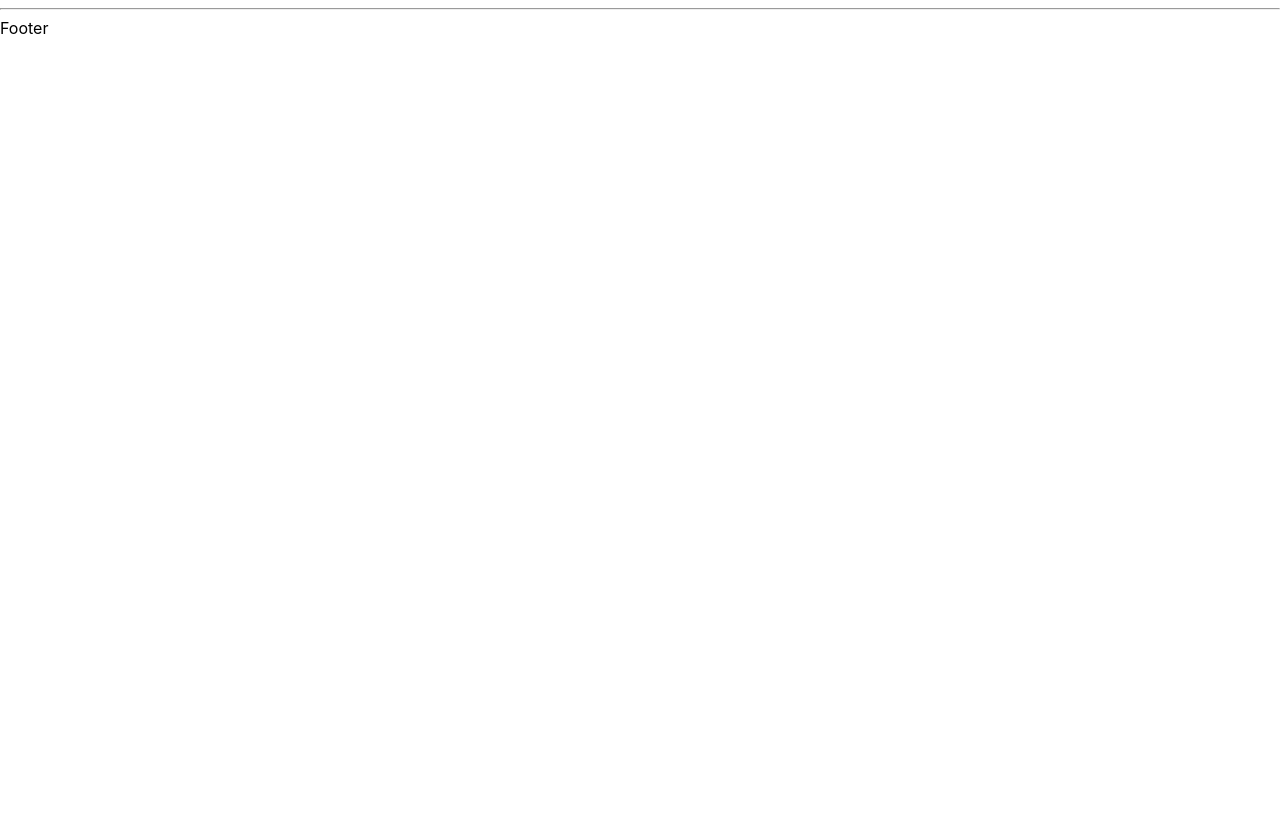
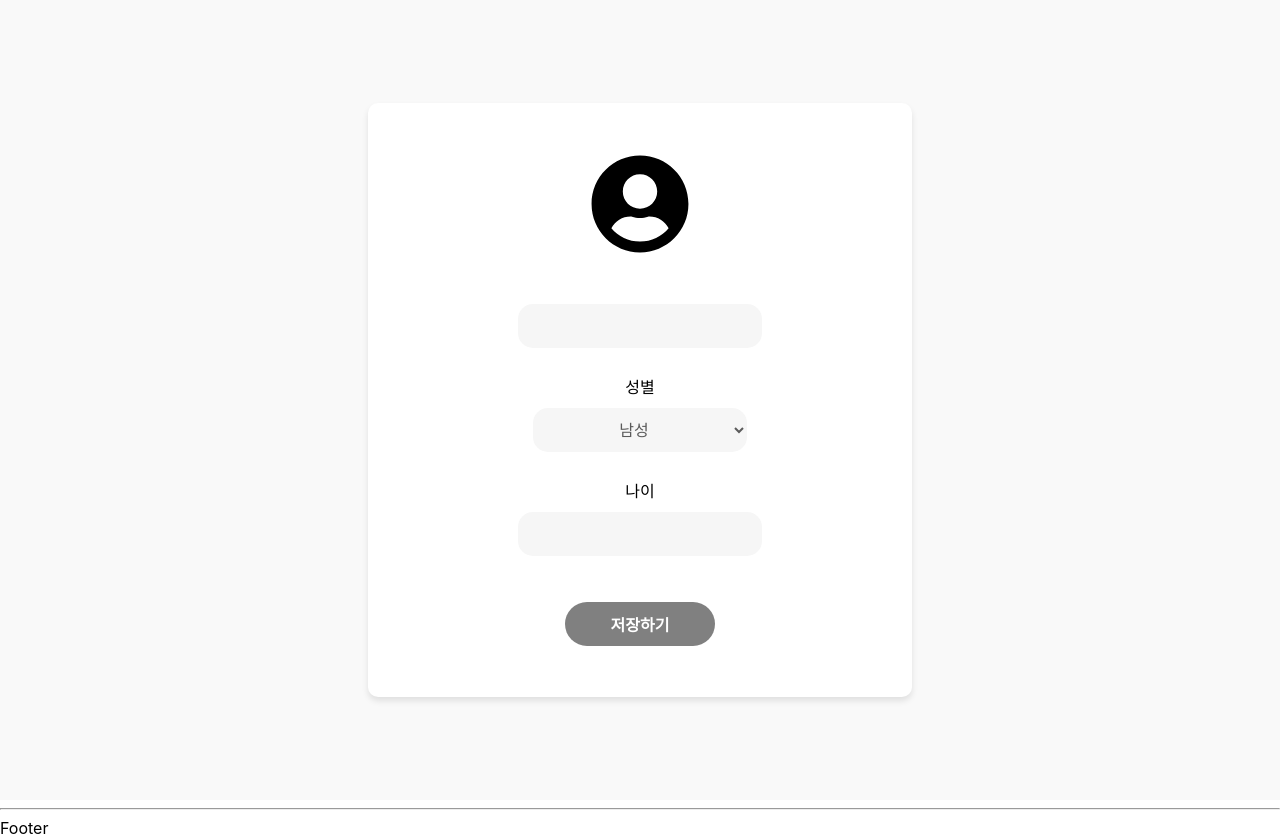
Before and after one commit to 2025-GDGoC-Hackaton-Baekya/web, a React (Create React App) app: page /profile in a window 1280 px wide. Before the commit this address had no page. Before the commit the page ends 800 px from the top, so only its background shows below. Built offline with nearby package versions, Linux system fonts and the light colour scheme.

Commit message:
마이페이지

```diff
--- a/package.json
+++ b/package.json
@@ -8,6 +8,7 @@
     "cra-template-typescript": "1.2.0",
     "react": "^19.0.0",
     "react-dom": "^19.0.0",
+    "react-icons": "^5.4.0",
     "react-router-dom": "^7.1.3",
     "react-scripts": "5.0.1",
     "sass": "^1.83.4",
@@ -37,5 +38,8 @@
       "last 1 firefox version",
       "last 1 safari version"
     ]
+  },
+  "devDependencies": {
+    "@babel/plugin-proposal-private-property-in-object": "^7.21.11"
   }
 }
--- a/src/App.tsx
+++ b/src/App.tsx
@@ -1,11 +1,13 @@
 import { BrowserRouter, Routes, Route } from "react-router-dom";
 import React from "react";
-import Header from "./component/Header.tsx";
 import Welcome from "./component/page/Welcome.tsx";
 import Resume from "./component/page/Resume.tsx";
 import Notice from "./component/page/Notice.tsx";
 import Footer from "./component/page/Footer.tsx";
 import Gohome from "./component/page/Gohome.tsx";
+import Mymypage from "./component/page/Mymypage.tsx";
+import Profile from "./component/page/Profile.tsx";
+import Home from "./component/page/Home.tsx";
 function App() {
   return (
     <BrowserRouter>
@@ -14,7 +16,11 @@ function App() {
           <Route path="/" element={<Welcome value="환영합니다!" color="blue" />} />
           <Route path="/resume" element={<Resume />} />
           <Route path="/notice" element={<Notice />} />
-          <Route path="/gohome" element={<Gohome color="blue" margin="0.5em" fontSize="2" value="환영합니다!" />} />
+          <Route path="/gohome" element={<Gohome color="blue" margin="0.5em" fontSize="2"/>} />
+          <Route path="/mypage" element={<Mymypage />} />
+          <Route path="/profile" element={<Profile />} />
+          <Route path="/home" element={<Home />} />
+
         </Routes>
         <Footer />
       </div>
--- a/src/component/page/Gohome.tsx
+++ b/src/component/page/Gohome.tsx
@@ -1,12 +1,10 @@
 import React from "react";
 import { Link } from "react-router-dom";
-import { Value } from "sass";
 
 type Props = {
   color: string,
   margin: string,
   fontSize: string,
-  value: string
 }
 
 function Gohome(props: Props) {
@@ -14,14 +12,12 @@ function Gohome(props: Props) {
     color: props.color,
     margin: props.margin,
     fontSize: props.fontSize,
-    value: props.value
   };
 
   return (
     <div className="welcome">
       <div className="welcome-content">
         <div style={msgStyle}>
-          {props.value}
         </div>
         <Link to="/Home">
         <button className="start-button">홈으로</button>
--- /dev/null
+++ b/src/component/page/Mymypage.tsx
@@ -0,0 +1,34 @@
+import React from "react";
+import { useNavigate } from 'react-router-dom';
+import { GoChevronRight } from "react-icons/go";
+import "../scss/Mypage.scss";
+
+const Mymypage = () => {
+  const navigate = useNavigate();
+
+  const handleNavigation = (path: string) => {
+    navigate(path);
+  };
+
+  return (
+    <div className="mypage">
+      <div className="title">My Page</div>
+      <div
+        className="navigation"
+        onClick={() => handleNavigation('/Profile')}
+      >
+        <div className="text">내 정보</div>
+        <GoChevronRight className="icon" />
+      </div>
+      <div
+        className="navigation"
+        onClick={() => handleNavigation('/Resume')}
+      >
+        <div className="text">내 이력서</div>
+        <GoChevronRight className="icon" />
+      </div>
+    </div>
+  );
+};
+
+export default Mymypage;
--- /dev/null
+++ b/src/component/page/Profile.tsx
@@ -0,0 +1,49 @@
+import React from "react";
+import { FaUserCircle } from "react-icons/fa";
+import "../scss/Profile.scss";
+
+const Profile = () => {
+    return (
+        <div className="profile-wrap">
+            <div className="profile-container">
+                <div className="profile-content">
+                    <div className="profile-img-wrap">
+                        <FaUserCircle className="profile-icon" />
+                        <input
+                            type="file"
+                            accept="image/*"
+                            style={{ display: "none" }}
+                        />
+                    </div>
+                    <div className="profile-input-nic">
+                        <input
+                            className="profile-nickname"
+                            type="text"
+                        />
+                    </div>
+                    <div className="profile-input">
+                        <label>성별</label>
+                        <select
+                            className="profile-gender"
+                        >
+                            <option value="MALE">남성</option>
+                            <option value="FEMALE">여성</option>
+                        </select>
+                    </div>
+                    <div className="profile-input">
+                        <label>나이</label>
+                        <input
+                            className="profile-age"
+                            type="number"
+                        />
+                    </div>
+                    <button className="profile-submit">
+                        저장하기
+                    </button>
+                </div>
+            </div>
+        </div>
+    );
+};
+
+export default Profile;
--- /dev/null
+++ b/src/component/scss/Mypage.scss
@@ -0,0 +1,27 @@
+.mypage {
+    .title {
+      font-size: 2rem;
+      margin-top: 4vh;
+      margin-left: 10vw;
+      margin-bottom: 5vh;
+    }
+
+    .navigation {
+      border-bottom: 0.5px solid #bfbaba;
+      margin-top: 2vh;
+      margin-left: 10vw;
+      width: 75%;
+      padding: 12px;
+      display: flex;
+
+      .text {
+        width: 95%;
+      }
+
+      .icon {
+        color: gray;
+        cursor: pointer;
+      }
+    }
+
+  }
--- /dev/null
+++ b/src/component/scss/Profile.scss
@@ -0,0 +1,92 @@
+.profile-wrap {
+    display: flex;
+    justify-content: center;
+    align-items: center;
+    background-color: #f9f9f9;
+    min-height: 100vh;
+}
+
+.profile-container {
+    display: flex;
+    flex-direction: column;
+    align-items: center;
+    text-align: center;
+    background: #ffffff;
+    border-radius: 10px;
+    padding: 4vw 12vw;
+    box-shadow: 0 4px 6px rgba(0, 0, 0, 0.1);
+}
+
+.profile-txt {
+    font-size: 2rem;
+    margin-bottom: 2vh;
+}
+
+.profile-content {
+    width: 100%;
+    display: flex;
+    flex-direction: column;
+    align-items: center;
+    gap: 1rem;
+}
+
+.profile-icon {
+    width: 100px;
+    height: 100px;
+    border-radius: 50%;
+    overflow: hidden;
+    margin-bottom: 20px;
+    cursor: pointer;
+
+    img {
+        width: 100%;
+        height: 100%;
+        object-fit: cover;
+    }
+}
+
+.profile-input-nic,
+.profile-input {
+    display: flex;
+    flex-direction: column;
+    align-items: center;
+    width: 100%;
+}
+
+.profile-nickname,
+.profile-gender,
+.profile-age {
+    border: none;
+    background-color: #f6f6f6;
+    width: 90%;
+    height: 44px;
+    border-radius: 15px;
+    color: #5b5b5b;
+    margin: 10px 0;
+    padding: 0 15px;
+    font-size: 16px;
+    text-align: center;
+
+    &:focus {
+        outline: none;
+    }
+}
+
+.profile-submit {
+    margin-top: 20px;
+    padding: 10px;
+    font-size: 1rem;
+    background-color: gray;
+    color: white;
+    font-weight: bold;
+    text-align: center;
+    cursor: pointer;
+    border-radius: 50px;
+    width: 150px;
+    border: none;
+    transition: background-color 0.3s ease;
+
+    &:hover {
+        background-color: black;
+    }
+}
```
Also changed, not shown: 1 other file (tests, documents, lock files or other folders).
